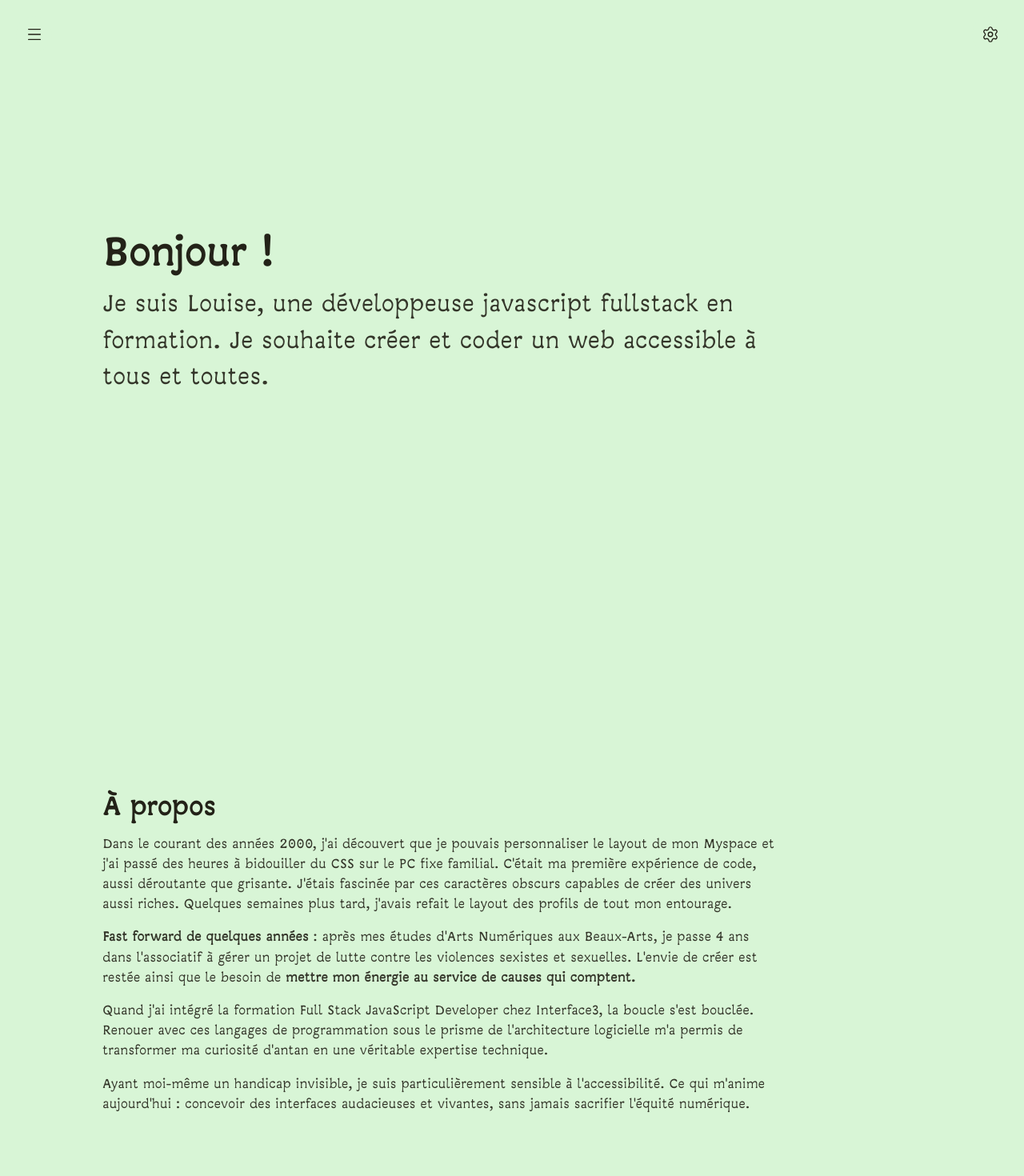
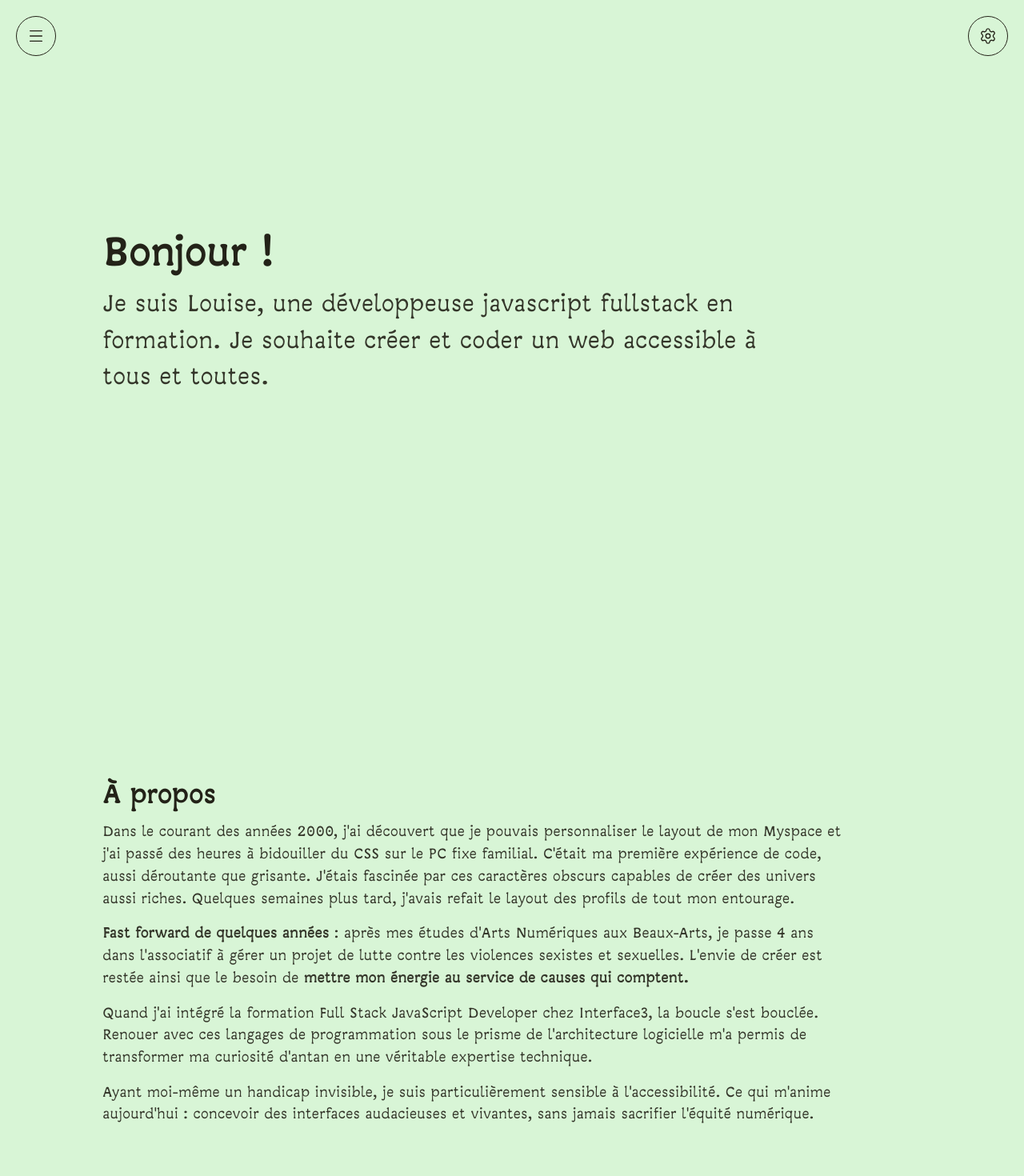
Before and after one commit to hrtshpdbx1/Portfolio, a Next.js app: page / in a window 1280 px wide. Shown: the top 1470 px of the page at 80% size. Built offline with nearby package versions, Linux system fonts and the light colour scheme.

Commit message:
made button more visible

```diff
--- a/src/app/globals.css
+++ b/src/app/globals.css
@@ -431,7 +431,7 @@ em {
             /* Limite la largeur sur grand écran */
             padding: 6px 8px;
             margin-right: 5px;
-             border-radius: var(--radius-lg);
+            border-radius: var(--radius-lg);
             background: var(--main-background);
             color: var(--main-text);
             border: 1px solid rgb(from var(--main-text) r g b / 30%);
@@ -666,14 +666,14 @@ em {
     display: flex;
     align-items: center;
     justify-content: center;
-    width: 45px;
-    height: 45px;
+    width: 50px;
+    height: 50px;
 
     background-color: var(--main-background);
     color: var(--main-text);
     cursor: pointer;
     z-index: 999;
-    border: 1.3px solid transparent;
+    border: 1.3px solid var(--main-text);
     border-radius: 50%;
     transition: all 0.3s ease;
 }
@@ -683,7 +683,9 @@ em {
 
     border-radius: 50%;
     border-color: var(--main-text);
-    /* On ne change que la couleur */
+    background-color: var(--main-text);
+    color: var(--main-background);
+
 }
 
 
@@ -730,7 +732,10 @@ em {
     width: 22px;
     height: 22px;
     transition: color 0.3s ease;
+
+
 }
+
 
 /* =========================================
    5. SECTIONS & MAIN CONTENT
@@ -741,7 +746,7 @@ em {
 
 .page-section {
     height: 100vh;
-    width: 80vw;
+    width: 90vw;
     display: flex;
     align-items: center;
     padding-left: 10vw;
@@ -772,8 +777,9 @@ em {
     flex-direction: column;
     justify-content: center;
 
+
     .text_intro {
-        /* border:  1px solid sandybrown; */
+        font-size: calc(var(--user-size) * 1.1);
     }
 }
 
@@ -1117,7 +1123,7 @@ em {
                 align-items: center;
                 justify-content: center;
 
-                /* ÉTAT INITIAL : Complètement à gauche, hors du cadre */
+                /* état initial à gauche */
                 transform: translateX(-100%);
                 opacity: 1;
                 /* Transition fluide pour le mouvement */
@@ -1129,12 +1135,12 @@ em {
             .overlay-text {
                 color: var(--main-background);
                 border: 1px solid var(--main-background);
+                border-radius: var(--radius-full);
                 padding: 10px 20px;
                 opacity: 0;
                 /* Petit effet de retard  */
                 transform: translateX(-20px);
                 transition: all 0.3s ease 0.3s;
-
             }
 
             /* L'overlay arrive et recouvre l'image */
--- a/src/app/paygap-quest/test.js
+++ /dev/null
@@ -1,3 +0,0 @@
-// On force le focus sur le bouton suivant pour guider l'utilisateur clavier
-const nextBtn = document.querySelector('.option-btn');
-nextBtn.focus({ focusVisible: true });
--- a/src/app/paygap-quest/test2.js
+++ /dev/null
@@ -1,28 +0,0 @@
-// Date de référence : Unequal Pay Day
-const unequalPayDay = new Date('2025-10-20T00:00:00');
-const counterElement = document.getElementById('counter');
-
-function updateCounter() {
-    const today = new Date();
-    let diff = today - unequalPayDay;
-
-    // Utilisation de Math.abs pour garantir des valeurs positives
-    const absoluteDiff = Math.abs(diff);
-
-    const diffDays = Math.floor(absoluteDiff / (1000 * 60 * 60 * 24));
-    const diffHours = Math.floor((absoluteDiff / (1000 * 60 * 60)) % 24);
-    const diffMinutes = Math.floor((absoluteDiff / (1000 * 60)) % 60);
-
-    // Logique hybride d'affichage
-    if (diff < 0) {
-        // AVANT le 20 octobre : Compte à rebours
-        counterElement.innerHTML = `Dans <strong>${diffDays} jours</strong>, <strong>${diffHours} heures</strong> et <strong>${diffMinutes} minutes</strong>, les femmes travailleront gratuitement.`;
-    } else {
-        // APRÈS le 20 octobre : Temps écoulé
-        counterElement.innerHTML = `Depuis <strong>${diffDays} jours</strong>, <strong>${diffHours} heures</strong> et <strong>${diffMinutes} minutes</strong>, les femmes travaillent gratuitement.`;
-    }
-}
-
-// Mise à jour de l'affichage chaque minute
-setInterval(updateCounter, 1000 * 60);
-updateCounter();
```
Also changed, not shown: public/img/screenshots/ThumbnailSS.png.
